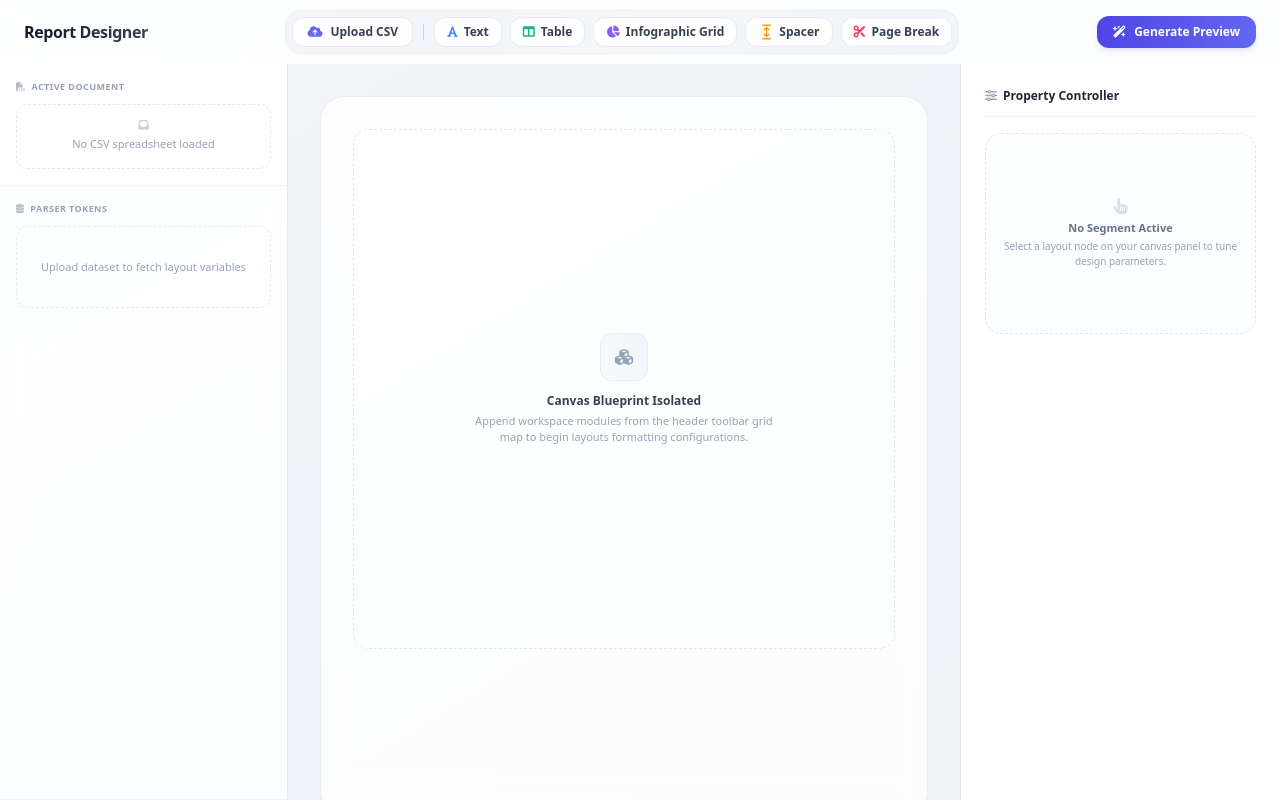
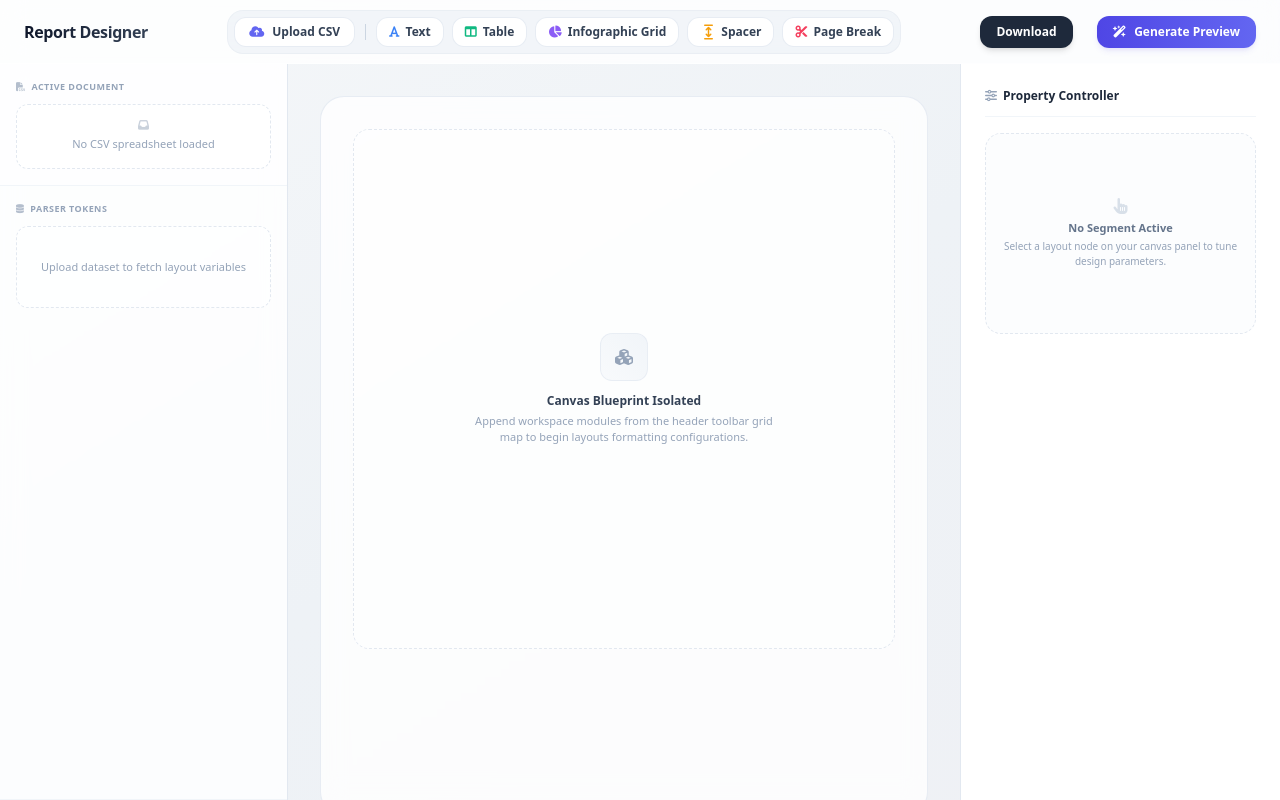
Before and after one commit to sugaredcookie/jsr_template, a React (Vite) app in the folder frontend/: page / in a window 1280 px wide. Built offline with nearby package versions, Linux system fonts and the light colour scheme.

Commit message:
download button added

```diff
--- a/frontend/src/pages/DesignerPage.jsx
+++ b/frontend/src/pages/DesignerPage.jsx
@@ -15,6 +15,28 @@ const DesignerPage = () => {
   const [isPreviewMode, setIsPreviewMode] = useState(false);
 
   const selectedComponent = components.find(c => c.id === selectedComponentId) || null;
+
+  const toggleDownload = () => {
+    if (!previewHtml) {
+      alert("Generate preview first");
+      return;
+    }
+
+    const blob = new Blob([previewHtml], {
+      type: "text/html"
+    });
+
+    const url = URL.createObjectURL(blob);
+    const link = document.createElement("a");
+    link.href = url;
+    link.download = "report.html";
+
+    document.body.appendChild(link);
+    link.click();
+
+    document.body.removeChild(link);
+    URL.revokeObjectURL(url);
+  };
 
   // Helper evaluator to cross-reference dataset elements against dynamic rule parameters
   const evaluateRowHighlightStyles = useCallback((row, rule) => {
@@ -322,6 +344,12 @@ const DesignerPage = () => {
           >
             <i className="fa-solid fa-scissors text-rose-500 text-xs"></i>
             <span>Page Break</span>
+          </button>
+        </div>
+
+        <div className="flex items-center gap-2 px-4 py-2 text-white rounded-xl text-xs font-semibold transform hover:-translate-y-0.5 active:translate-y-0 active:scale-98 transition-all duration-300 bg-slate-800 hover:bg-slate-950 shadow-md pointer">
+          <button onClick={toggleDownload}>
+              <p>Download</p>
           </button>
         </div>
 
```
